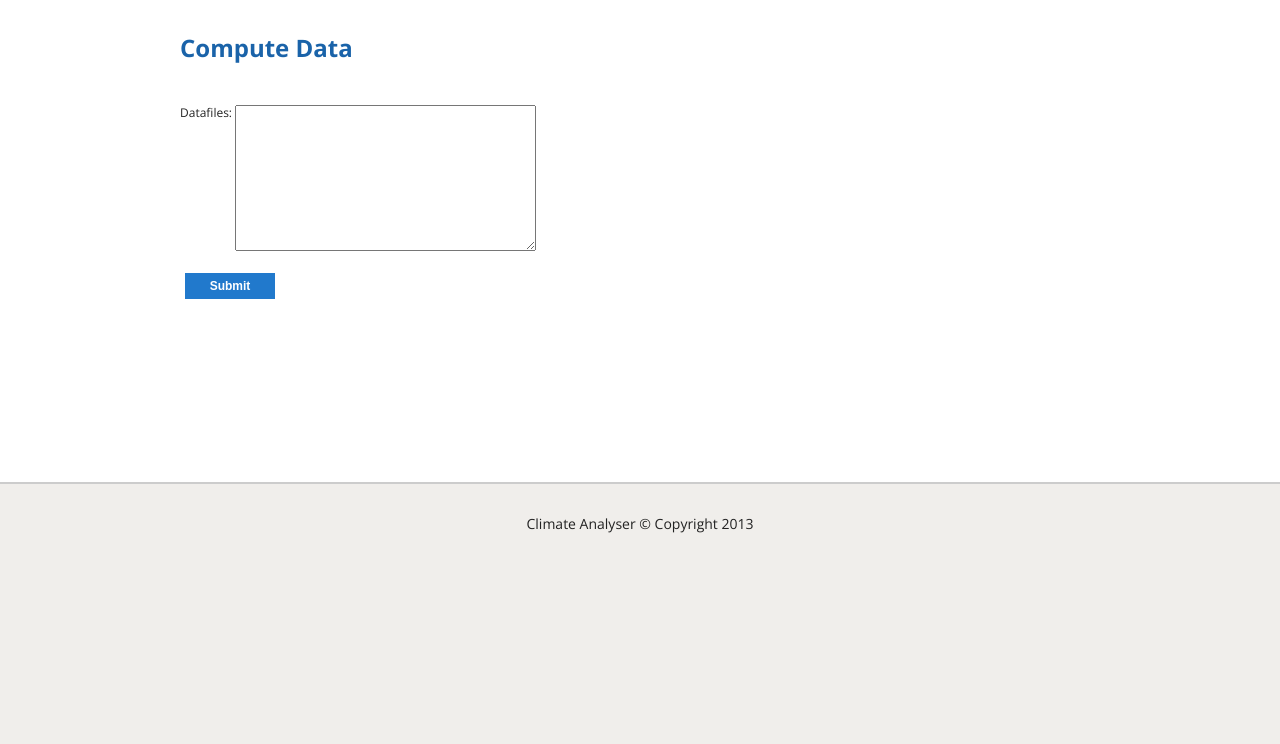
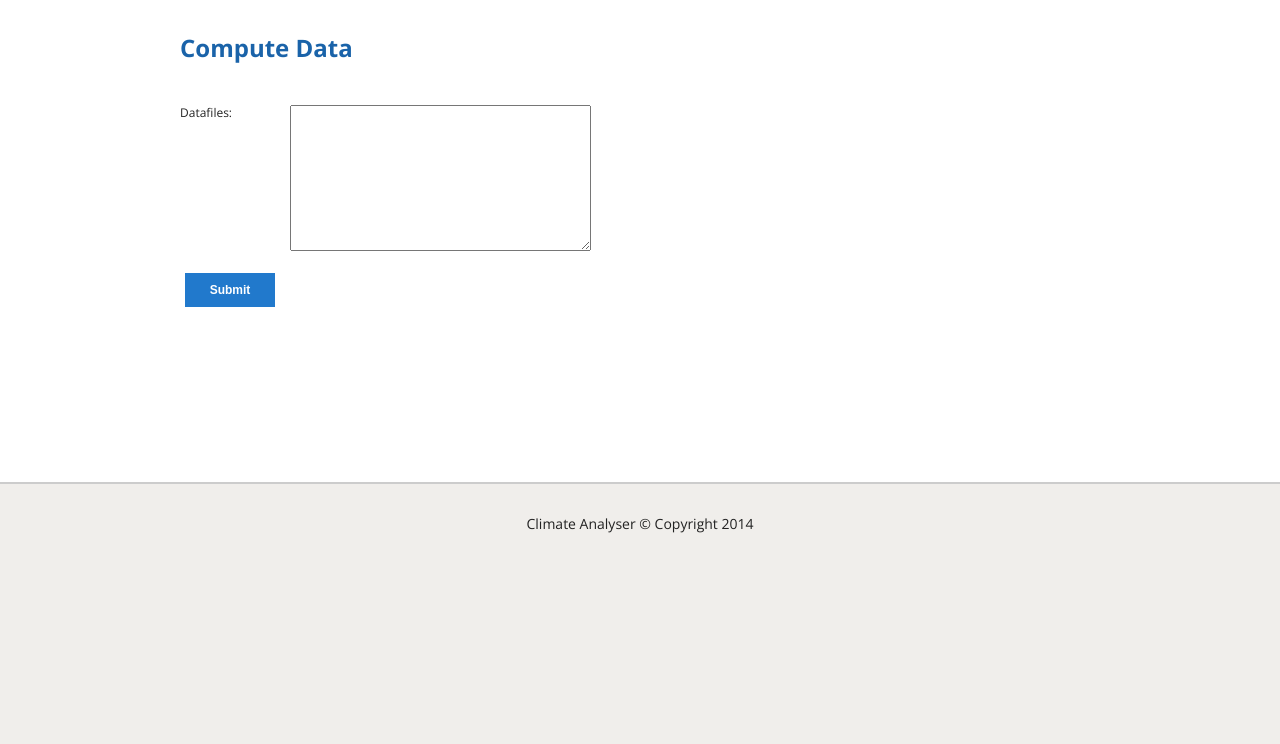
Before and after one commit to Hashbrown777/bom-frontend, a Django app: page /compute/ in a window 1280 px wide. Shown: the part 136-880 px from the top of the page. Run offline with Django 3.2, Linux system fonts and the light colour scheme; the visitor is signed in with stand-in values (Sample User, id 1); parts of the project's set-up code (start-up, migrations or seed data) failed here and were passed over; some libraries are stand-ins or nearby versions.

Commit message:
fix height button and change copoyright to 2014

```diff
--- a/static/css/style.css
+++ b/static/css/style.css
@@ -23,7 +23,7 @@
 }
 
 /* #############################################################
- * COMPUTE DATA
+ * COMPUTE DATA AND MAIN PAGE
  * ############################################################# */
 
 #main .wrapper td{
@@ -56,7 +56,7 @@
 
 #main .wrapper form > input{
    width:90px;
-   padding:6px;
+   padding:10px;
    border:none;
    margin:10px 0 0 5px;
    background:#2179cc;
@@ -76,6 +76,12 @@ tbody tr:hover{
    background-color:transparent;
 }
 
+#main .wrapper form label{
+   width:110px;
+   display:block;
+   float:left;
+}
+
 /* ###############################################################
  * FOOTER
  * #############################################################*/
--- a/templates/base.html
+++ b/templates/base.html
@@ -88,7 +88,7 @@
 
       <div id="footer">
         <div class="wrapper">
-	   <span>Climate Analyser </span>&copy <span>Copyright 2013</span>
+	   <span>Climate Analyser </span>&copy <span>Copyright 2014</span>
         </div>
       </div>
       <script>window.jQuery || document.write('<script src="js/vendor/jquery-1.10.2.min.js"><\/script>')</script>
```
